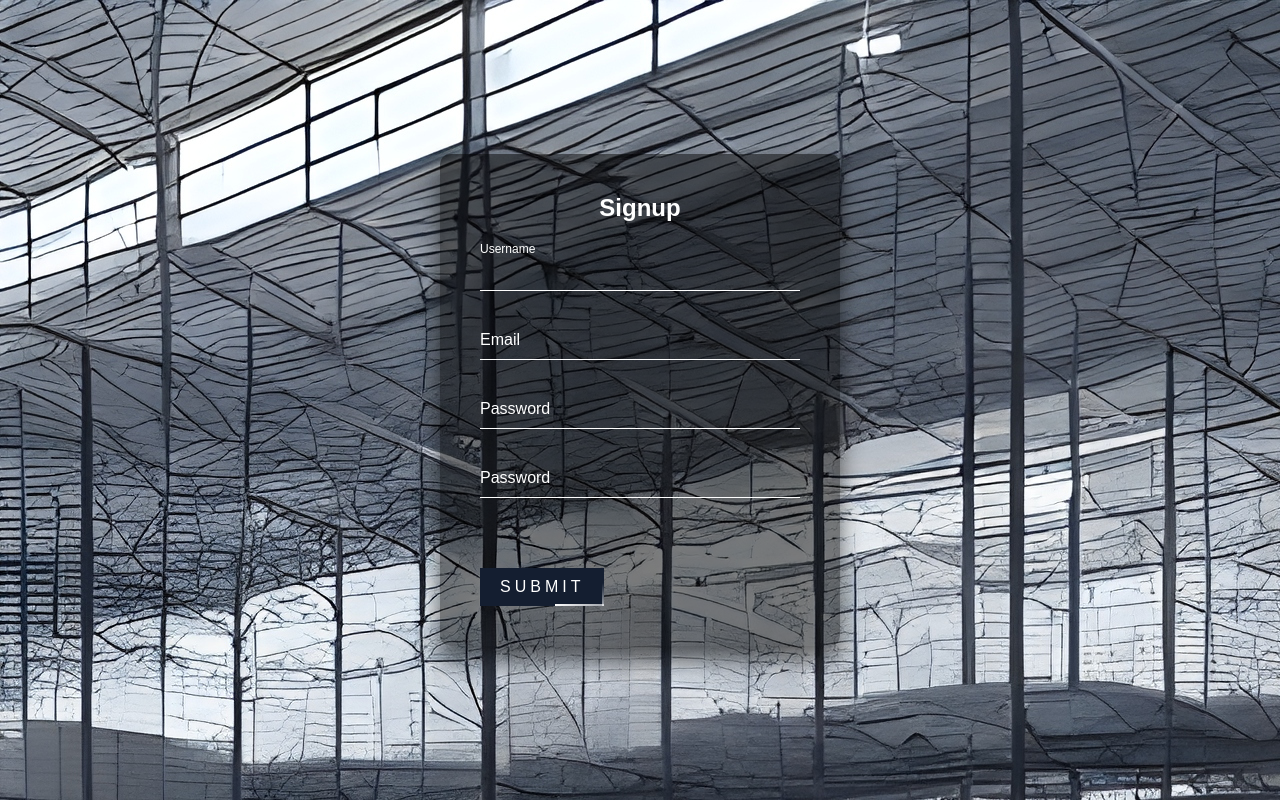
After one commit to Paul-Mazu/warehousing_app_django, a Django app: page /account/signup/ in a window 1280 px wide. The commit adds this page. Run offline with Django 4.2, Linux system fonts and the light colour scheme; some libraries are stand-ins or nearby versions.

Commit message:
add registration functionality

```diff
--- /dev/null
+++ b/account/forms.py
@@ -0,0 +1,16 @@
+from django import forms
+from django.contrib.auth.models import User
+from django.contrib.auth.forms import UserCreationForm
+
+class SignUpForm(UserCreationForm):
+
+    email = forms.EmailField(max_length=254, help_text="Enter a valid email address")
+
+    class Meta:
+        model = User
+        fields = [
+            "username",
+            "email",
+            "password1",
+            "password2",
+        ]
--- a/account/urls.py
+++ b/account/urls.py
@@ -1,10 +1,12 @@
 from django.urls import path
 from django.contrib.auth import views
+from .views import SignUpView
 
 
 app_name="account"
 
 urlpatterns = [
     path("login/", views.LoginView.as_view(), name="login"),
-    path("logout/", views.LogoutView.as_view(), name="logout")
+    path("logout/", views.LogoutView.as_view(), name="logout"),
+    path("signup/", SignUpView.as_view(), name="signup"),
 ]
--- a/account/views.py
+++ b/account/views.py
@@ -1,3 +1,12 @@
 from django.shortcuts import render
+from django.views.generic import CreateView
+from django.urls import reverse_lazy
+from .forms import SignUpForm
 
 # Create your views here.
+
+
+class SignUpView(CreateView):
+    form_class = SignUpForm
+    success_url = reverse_lazy("account:login")
+    template_name = "registration/signup.html"
--- a/templates/base.html
+++ b/templates/base.html
@@ -64,6 +64,7 @@
                     <a class="btn btn-outline-light ms-2" href="{% url 'account:logout' %}">Logout</a>
                 {% else %}
                     <a class="btn btn-outline-light ms-2" href="{% url 'account:login' %}?next={{request.path}}">Login</a>
+                    <a class="btn btn-outline-light ms-2" href="{% url 'account:signup' %}">SignUp</a>
                 {% endif %}
 
             </div>
--- /dev/null
+++ b/templates/registration/signup.html
@@ -0,0 +1,44 @@
+{% load static %}
+{% comment %} {% load crispy_forms_tags %} {% endcomment %}
+<!DOCTYPE html>
+<html lang="en">
+<head>
+    <meta charset="UTF-8">
+    <meta http-equiv="X-UA-Compatible" content="IE=edge">
+    <meta name="viewport" content="width=device-width, initial-scale=1.0">
+    <title>Login</title>
+    <link rel="stylesheet" href="{% static 'css/login.css' %}">
+</head>
+<body>
+    <div class="login-box">
+        <h2>Signup</h2>
+        <form method="POST">
+          {% csrf_token %}
+          <div class="user-box">
+            {{form.username}}
+            <label>Username</label>
+          </div>
+          <div class="user-box">
+            {{form.email}}
+            <label>Email</label>
+          </div>
+          <div class="user-box">
+            {{form.password1}}
+            <label>Password</label>
+          </div>
+          <div class="user-box">
+            {{form.password2}}
+            <label>Password</label>
+          </div>
+          <button id="submit" type="submit" value="login">
+            <span></span>
+            <span></span>
+            <span></span>
+            <span></span>
+            Submit
+          </button>
+
+        </form>
+      </div>
+</body>
+</html>
--- a/warehouse/settings.py
+++ b/warehouse/settings.py
@@ -44,7 +44,10 @@ INSTALLED_APPS = [
     "django.contrib.messages",
     "django.contrib.staticfiles",
     "stock",
+    "crispy_forms",
 ]
+
+CRISPY_TEMPLATE_PACK = 'uni_form'
 
 MIDDLEWARE = [
     "django.middleware.security.SecurityMiddleware",
```
Also changed, not shown: static/css/base.css (+11 -0 lines), templates/registration/login.html (+40 -1 lines).
